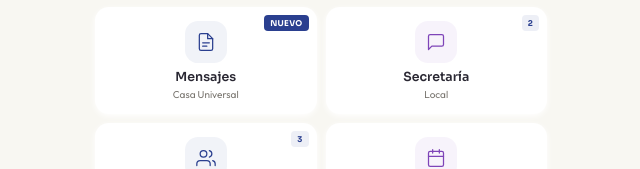
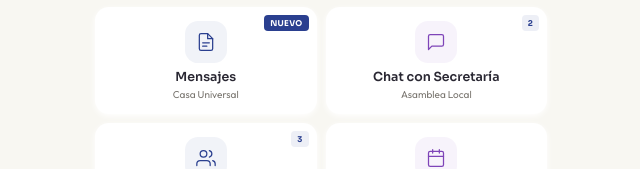
Before and after one commit to jpastorini/comunidad-bahai, a Next.js app: page / in a window 1280 px wide. Shown: the part 267-436 px from the top of the page, without its empty margins (319-959 px from the left). Built offline with nearby package versions, Linux system fonts and the light colour scheme; no server answers; the database is empty.

Commit message:
Rename home grid card to 'Chat con Secretaria' for clarity

```diff
--- a/components/home/SectionGrid.tsx
+++ b/components/home/SectionGrid.tsx
@@ -35,7 +35,7 @@ export function SectionGrid({ badges }: Props) {
 
   const sections: SectionItem[] = [
     { href: "/mensajes", title: "Mensajes", subtitle: "Casa Universal", Icon: IconMensajes, color: TERRA, badge: badges.mensajes ?? "Nuevo" },
-    { href: "/chat", title: "Secretaría", subtitle: "Local", Icon: IconChat, color: AMBER, badge: badges.chat ?? 2 },
+    { href: "/chat", title: "Chat con Secretaría", subtitle: "Asamblea Local", Icon: IconChat, color: AMBER, badge: badges.chat ?? 2 },
     { href: "/actividades", title: "Actividades", subtitle: "Locales", Icon: IconActividades, color: TERRA, badge: badges.actividades ?? 3 },
     { href: "/calendario", title: "Calendario", subtitle: "Mayo 2026", Icon: IconCalendario, color: AMBER },
     { href: "/servicio", title: "Servicio", subtitle: "Necesidades", Icon: IconServicio, color: TERRA, badge: badges.servicio ?? 5 },
```
